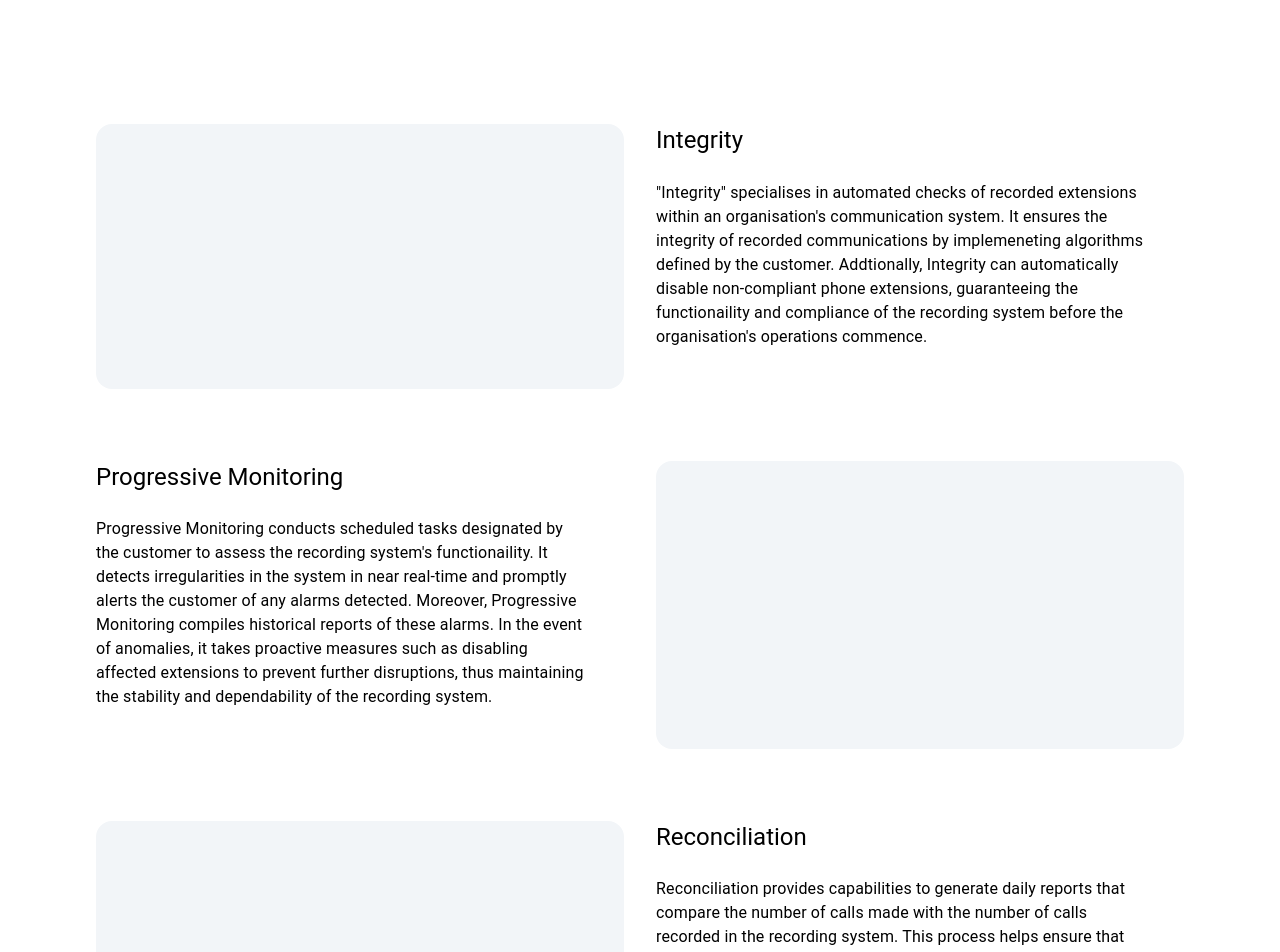
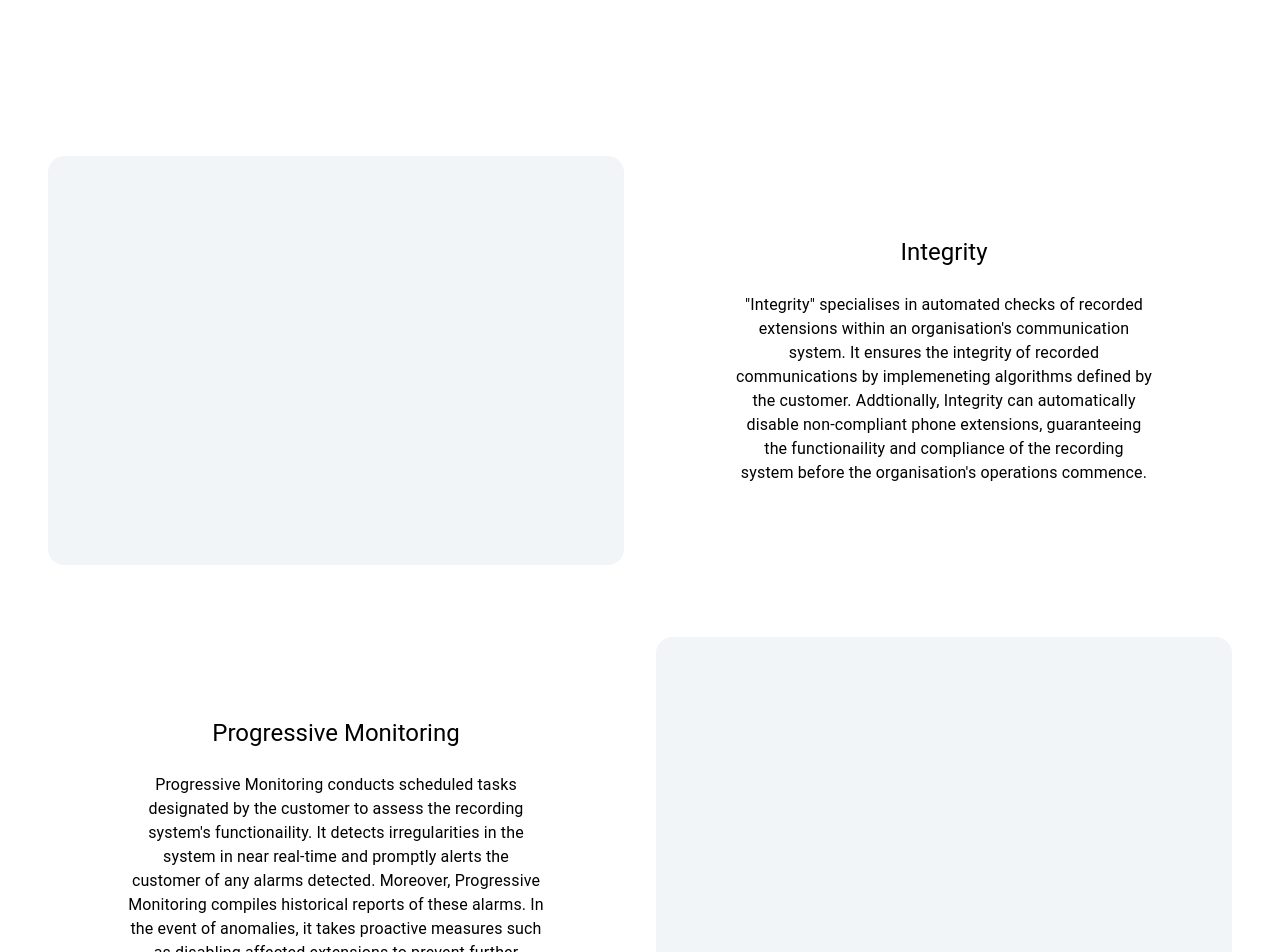
Before and after one commit to Xycone/Gemen_Website_Frontend, a React (Vite) app: page /garantia in a window 1280 px wide. Shown: the part 560-1512 px from the top of the page. Built offline with nearby package versions, Linux system fonts and the light colour scheme.

Commit message:
Changes to layout

```diff
--- a/src/App.jsx
+++ b/src/App.jsx
@@ -140,14 +140,14 @@ function App() {
 
         {/* Routes */}
         {/* <Container sx={{ padding: 10, minHeight: '100vh', display: 'flex', flexDirection: 'column', justifyContent: 'center', alignItems: 'center', minWidth: 'fit-content' }}> */}
-        <Container sx={{ padding: 'auto', minHeight: '100vh', display: 'flex', flexDirection: 'column', justifyContent: 'center', alignItems: 'center' }}>
+        <Box sx={{ padding: { xs: 'auto', md: 6 }, minHeight: '100vh', display: 'flex', flexDirection: 'column' }}>
           <Routes>
             <Route path={"/homepage"} element={<Homepage />} />
             <Route path={"/ace"} element={<Ace />} />
             <Route path={"/garantia"} element={<Garantia />} />
             <Route path={"/contactUs"} element={<ContactUs />} />
           </Routes>
-        </Container>
+        </Box>
 
         {/* Footer Section */}
         <Footer />
--- a/src/components/ServicesSection.jsx
+++ b/src/components/ServicesSection.jsx
@@ -22,7 +22,7 @@ function ServicesSection() {
             <Box>
                 <Grid container spacing={4}>
                     <Grid item xs={12} md={6} lg={4}>
-                        <Card sx={{ borderRadius: 4, padding: 1, backgroundColor: '#F2F5F8', boxShadow: 'none', display: 'flex', flexDirection: 'column', flexGrow: 1 }}>
+                        <Card sx={{ borderRadius: { xs: 0, md: 4 }, padding: 1, backgroundColor: '#F2F5F8', boxShadow: 'none', display: 'flex', flexDirection: 'column', flexGrow: 1 }}>
                             <CardContent>
                                 <Box sx={{ mb: 2 }}>
                                     <img src={ManpowerIcon} alt="Manpower Icon" style={{ width: '45px', height: '45px' }} />
@@ -35,7 +35,7 @@ function ServicesSection() {
                         </Card>
                     </Grid>
                     <Grid item xs={12} md={6} lg={4}>
-                        <Card sx={{ borderRadius: 4, padding: 1, backgroundColor: '#F2F5F8', boxShadow: 'none', display: 'flex', flexDirection: 'column', flexGrow: 1 }}>
+                        <Card sx={{ borderRadius: { xs: 0, md: 4 }, padding: 1, backgroundColor: '#F2F5F8', boxShadow: 'none', display: 'flex', flexDirection: 'column', flexGrow: 1 }}>
                             <CardContent>
                                 <Box sx={{ mb: 2 }}>
                                     <img src={ConsultationIcon} alt="Manpower Icon" style={{ width: '45px', height: '45px' }} />
@@ -48,7 +48,7 @@ function ServicesSection() {
                         </Card>
                     </Grid>
                     <Grid item xs={12} md={6} lg={4}>
-                        <Card sx={{ borderRadius: 4, padding: 1, backgroundColor: '#F2F5F8', boxShadow: 'none', display: 'flex', flexDirection: 'column', flexGrow: 1 }}>
+                        <Card sx={{ borderRadius: { xs: 0, md: 4 }, padding: 1, backgroundColor: '#F2F5F8', boxShadow: 'none', display: 'flex', flexDirection: 'column', flexGrow: 1 }}>
                             <CardContent>
                                 <Box sx={{ mb: 2 }}>
                                     <img src={SoftwareIcon} alt="Manpower Icon" style={{ width: '45px', height: '45px' }} />
@@ -61,7 +61,7 @@ function ServicesSection() {
                         </Card>
                     </Grid>
                     <Grid item xs={12} md={6} lg={4}>
-                        <Card sx={{ borderRadius: 4, padding: 1, backgroundColor: '#F2F5F8', boxShadow: 'none', display: 'flex', flexDirection: 'column', flexGrow: 1 }}>
+                        <Card sx={{ borderRadius: { xs: 0, md: 4 }, padding: 1, backgroundColor: '#F2F5F8', boxShadow: 'none', display: 'flex', flexDirection: 'column', flexGrow: 1 }}>
                             <CardContent>
                                 <Box sx={{ mb: 2 }}>
                                     <img src={PlaceholderIcon} alt="Manpower Icon" style={{ width: '45px', height: '45px' }} />
--- a/src/components/SolutionsSection.jsx
+++ b/src/components/SolutionsSection.jsx
@@ -14,7 +14,7 @@ function SolutionsSection() {
     };
     return (
         <Box sx={{ pb: 15, pt: 15 }} id="solutions-section">
-            {/* Solutions Section */}
+            {/* Solutions Section */}s
             <Box sx={{ mb: 10, textAlign: 'center' }}>
                 <Typography variant="h4">
                     Explore how our solutions
@@ -26,13 +26,13 @@ function SolutionsSection() {
             <Box>
                 <Grid container spacing={4}>
                     <Grid item xs={12} md={6} sx={{ display: 'flex', flexDirection: 'column' }}>
-                        <Card sx={{ borderRadius: 4, padding: 5, backgroundColor: '#F2F5F8', boxShadow: 'none', display: 'flex', flexDirection: 'column', flexGrow: 1 }}>
+                        <Card sx={{ borderRadius: { xs: 0, md: 4 }, padding: 5, backgroundColor: '#F2F5F8', boxShadow: 'none', display: 'flex', flexDirection: 'column', flexGrow: 1 }}>
                             <CardContent sx={{ margin: 2 }}>
                             </CardContent>
                         </Card>
                     </Grid>
                     <Grid item xs={12} md={6} sx={{ display: 'flex', flexDirection: 'column' }}>
-                        <Card sx={{ borderRadius: 4, padding: 5, backgroundColor: '#F2F5F8', boxShadow: 'none', display: 'flex', flexDirection: 'column', flexGrow: 1 }}>
+                        <Card sx={{ borderRadius: { xs: 0, md: 4 }, padding: 5, backgroundColor: '#F2F5F8', boxShadow: 'none', display: 'flex', flexDirection: 'column', flexGrow: 1 }}>
                             <CardContent sx={{ margin: 2 }}>
                                 <Typography variant="h5" sx={{ mb: 3 }}>Enhance Your Business Communications</Typography>
                                 <Typography sx={{ mb: 2 }}>
@@ -58,7 +58,7 @@ function SolutionsSection() {
                     </Grid>
 
                     <Grid item xs={12} md={6} sx={{ display: 'flex', flexDirection: 'column', order: { xs: 3, md: 2 } }}>
-                        <Card sx={{ borderRadius: 4, padding: 5, backgroundColor: '#F2F5F8', boxShadow: 'none', display: 'flex', flexDirection: 'column', flexGrow: 1 }}>
+                        <Card sx={{ borderRadius: { xs: 0, md: 4 }, padding: 5, backgroundColor: '#F2F5F8', boxShadow: 'none', display: 'flex', flexDirection: 'column', flexGrow: 1 }}>
                             <CardContent sx={{ margin: 2 }}>
                                 <Typography variant="h5" sx={{ mb: 3 }}>Archive Your Old Voices</Typography>
                                 <Typography sx={{ mb: 2 }}>
@@ -83,7 +83,7 @@ function SolutionsSection() {
                         </Card>
                     </Grid>
                     <Grid item xs={12} md={6} sx={{ display: 'flex', flexDirection: 'column', order: { xs: 2, md: 3 } }}>
-                        <Card sx={{ borderRadius: 4, padding: 5, backgroundColor: '#F2F5F8', boxShadow: 'none', display: 'flex', flexDirection: 'column', flexGrow: 1 }}>
+                        <Card sx={{ borderRadius: { xs: 0, md: 4 }, padding: 5, backgroundColor: '#F2F5F8', boxShadow: 'none', display: 'flex', flexDirection: 'column', flexGrow: 1 }}>
                             <CardContent sx={{ margin: 2 }}>
                             </CardContent>
                         </Card>
--- a/src/components/WhyUsSection.jsx
+++ b/src/components/WhyUsSection.jsx
@@ -12,7 +12,7 @@ function WhyUsSection() {
                     We're <span style={{ color: '#A2C94F' }}>happy to share...</span>
                 </Typography>
             </Box>
-            <Card sx={{ borderRadius: 4, padding: 10, backgroundColor: '#F2F5F8', boxShadow: 'none', mb: 2 }}>
+            <Card sx={{ borderRadius: { xs: 0, md: 4 }, padding: 10, backgroundColor: '#F2F5F8', boxShadow: 'none', mb: 2 }}>
                 <Grid container spacing={8}>
                     <Grid item xs={12} md={6}>
                         <Typography variant="h5">Our company owners have over <span style={{ color: '#00B6DD' }}>15 years of experience</span> in the IT Voice industry.</Typography>
--- a/src/pages/Ace.jsx
+++ b/src/pages/Ace.jsx
@@ -22,7 +22,7 @@ function Ace() {
   }, [pathname]);
 
   return (
-    <Box sx={{ my: 2, padding: 4 }}>
+    <Box sx={{ my: 4, justifyContent: 'center', alignItems: 'center' }}>
       <Box sx={{ pb: 30, pt: 15, position: 'relative', textAlign: 'center' }}>
         <Box sx={{ textAlign: 'center', mb: 5 }}>
           <Typography variant="h5" sx={{ mb: 5 }}>
@@ -53,20 +53,22 @@ function Ace() {
         </Button>
       </Box>
       <Grid container spacing={4}>
-        <Grid item xs={12} md={6} sx={{ mb: 5, display: 'flex', flexDirection: 'column' }}>
-          <Card sx={{ borderRadius: 4, padding: 5, backgroundColor: '#F2F5F8', boxShadow: 'none', display: 'flex', flexDirection: 'column', flexGrow: 1 }}>
+        <Grid item xs={12} md={6} sx={{ mb: 5, display: 'flex', flexDirection: 'column', flexGrow: 1 }}>
+          <Card sx={{ borderRadius: { xs: 0, md: 4 }, padding: 10, backgroundColor: '#F2F5F8', boxShadow: 'none', display: 'flex', flexDirection: 'column', flexGrow: 1 }}>
             <CardContent sx={{ margin: 2 }}>
 
             </CardContent>
           </Card>
         </Grid>
-        <Grid item xs={12} md={6} sx={{ mb: 5, padding: 5, display: 'flex', flexDirection: 'column' }}>
+        <Grid item xs={12} md={6} sx={{ mb: 5, display: 'flex', flexDirection: 'column', flexGrow: 1 }}>
+          <Box sx={{ padding: 10, textAlign: 'center' }}>
             <Typography variant="h5" sx={{ mb: 3 }}>
               Ace
             </Typography>
             <Typography>
               Ace provides voice recording media extraction, digitalisation and conversion into modern long term storage. Ace is able to read and extract media records from voice logger tapes and archive them in newer, long-term storage solutions. This ensures the preservation and accessibility of important voice data.
             </Typography>
+          </Box>
         </Grid>
       </Grid>
 
--- a/src/pages/ContactUs.jsx
+++ b/src/pages/ContactUs.jsx
@@ -115,7 +115,7 @@ function ContactUs() {
   };
 
   return (
-    <Box sx={{ my: 2, padding: 4 }}>
+    <Box sx={{ my: 4, justifyContent: 'center', alignItems: 'center' }}>
       <Box sx={{ pt: 15 }}>
         <Box sx={{ mb: 10, fontWeight: 'bold', textAlign: 'center' }}>
           <Typography variant="h4">
--- a/src/pages/Garantia.jsx
+++ b/src/pages/Garantia.jsx
@@ -22,7 +22,7 @@ function Garantia() {
   }, [pathname]);
 
   return (
-    <Box sx={{ my: 2, padding: 4 }}>
+    <Box sx={{ my: 4, justifyContent: 'center', alignItems: 'center' }}>
       <Box sx={{ pb: 30, pt: 15, position: 'relative', textAlign: 'center' }}>
         <Box sx={{ textAlign: 'center', mb: 5 }}>
           <Typography variant="h5" sx={{ mb: 5 }}>
@@ -55,52 +55,58 @@ function Garantia() {
         </Button>
       </Box>
       <Grid container spacing={4}>
-        <Grid item xs={12} md={6} sx={{ mb: 5, display: 'flex', flexDirection: 'column' }}>
-          <Card sx={{ borderRadius: 4, padding: 5, backgroundColor: '#F2F5F8', boxShadow: 'none', display: 'flex', flexDirection: 'column', flexGrow: 1 }}>
-            <CardContent sx={{ margin: 2 }}>
+        <Grid item xs={12} md={6} sx={{ mb: 5, display: 'flex', flexDirection: 'column', flexGrow: 1 }}>
+          <Card sx={{ borderRadius: { xs: 0, md: 4 }, padding: 10, backgroundColor: '#F2F5F8', boxShadow: 'none', display: 'flex', flexDirection: 'column', flexGrow: 1 }}>
+            <CardContent>
 
             </CardContent>
           </Card>
         </Grid>
-        <Grid item xs={12} md={6} sx={{ mb: 5, padding: 5, display: 'flex', flexDirection: 'column' }}>
+        <Grid item xs={12} md={6} sx={{ mb: 5, display: 'flex', flexDirection: 'column', flexGrow: 1 }}>
+          <Box sx={{ padding: 10, textAlign: 'center' }}>
             <Typography variant="h5" sx={{ mb: 3 }}>
               Integrity
             </Typography>
             <Typography>
               "Integrity" specialises in automated checks of recorded extensions within an organisation's communication system. It ensures the integrity of recorded communications by implemeneting algorithms defined by the customer. Addtionally, Integrity can automatically disable non-compliant phone extensions, guaranteeing the functionaility and compliance of the recording system before the organisation's operations commence.
             </Typography>
+          </Box>
         </Grid>
 
-        <Grid item xs={12} md={6} sx={{ mb: 5, padding: 5, display: 'flex', flexDirection: 'column', order: { xs: 4, md: 3 } }}>
+        <Grid item xs={12} md={6} sx={{ mb: 5, display: 'flex', flexDirection: 'column', flexGrow: 1, order: { xs: 4, md: 3 } }}>
+          <Box sx={{ padding: 10, textAlign: 'center' }}>
             <Typography variant="h5" sx={{ mb: 3 }}>
               Progressive Monitoring
             </Typography>
             <Typography>
               Progressive Monitoring conducts scheduled tasks designated by the customer to assess the recording system's functionaility. It detects irregularities in the system in near real-time and promptly alerts the customer of any alarms detected. Moreover, Progressive Monitoring compiles historical reports of these alarms. In the event of anomalies, it takes proactive measures such as disabling affected extensions to prevent further disruptions, thus maintaining the stability and dependability of the recording system.
             </Typography>
+          </Box>
         </Grid>
-        <Grid item xs={12} md={6} sx={{ mb: 5, display: 'flex', flexDirection: 'column', order: { xs: 3, md: 4 } }}>
-          <Card sx={{ borderRadius: 4, padding: 5, backgroundColor: '#F2F5F8', boxShadow: 'none', display: 'flex', flexDirection: 'column', flexGrow: 1 }}>
-            <CardContent sx={{ margin: 2 }}>
+        <Grid item xs={12} md={6} sx={{ mb: 5, display: 'flex', flexDirection: 'column', flexGrow: 1, order: { xs: 3, md: 4 } }}>
+          <Card sx={{ borderRadius: { xs: 0, md: 4 }, padding: 10, backgroundColor: '#F2F5F8', boxShadow: 'none', display: 'flex', flexDirection: 'column', flexGrow: 1 }}>
+            <CardContent>
 
             </CardContent>
           </Card>
         </Grid>
 
-        <Grid item xs={12} md={6} sx={{ mb: 5, display: 'flex', flexDirection: 'column', order: { xs: 5, md: 6 } }}>
-          <Card sx={{ borderRadius: 4, padding: 5, backgroundColor: '#F2F5F8', boxShadow: 'none', display: 'flex', flexDirection: 'column', flexGrow: 1 }}>
-            <CardContent sx={{ margin: 2 }}>
+        <Grid item xs={12} md={6} sx={{ mb: 5, display: 'flex', flexDirection: 'column', flexGrow: 1, order: { xs: 5, md: 6 } }}>
+          <Card sx={{ borderRadius: { xs: 0, md: 4 }, padding: 10, backgroundColor: '#F2F5F8', boxShadow: 'none', display: 'flex', flexDirection: 'column', flexGrow: 1 }}>
+            <CardContent>
 
             </CardContent>
           </Card>
         </Grid>
-        <Grid item xs={12} md={6} sx={{ mb: 5, padding: 5, display: 'flex', flexDirection: 'column', order: { xs: 5, md: 6 } }}>
+        <Grid item xs={12} md={6} sx={{ mb: 5, display: 'flex', flexDirection: 'column', flexGrow: 1, order: { xs: 5, md: 6 } }}>
+          <Box sx={{ padding: 10, textAlign: 'center' }}>
             <Typography variant="h5" sx={{ mb: 3 }}>
               Reconciliation
             </Typography>
             <Typography>
               Reconciliation provides capabilities to generate daily reports that compare the number of calls made with the number of calls recorded in the recording system. This process helps ensure that the recorded data aligns with the actual usage of the communications system.
             </Typography>
+          </Box>
         </Grid>
       </Grid>
 
--- a/src/pages/Homepage.jsx
+++ b/src/pages/Homepage.jsx
@@ -28,7 +28,7 @@ function Homepage() {
   }, [location]);
 
   return (
-    <Box sx={{ my: 2, padding: 4 }}>
+    <Box sx={{ my: 4, justifyContent: 'center', alignItems: 'center' }}>
       <LandingSection id="landing-section" />
       <WhyUsSection id="whyus-section" />
       <SolutionsSection id="solutions-section" />
```
Lines whose indentation alone changed are shown as unchanged.
